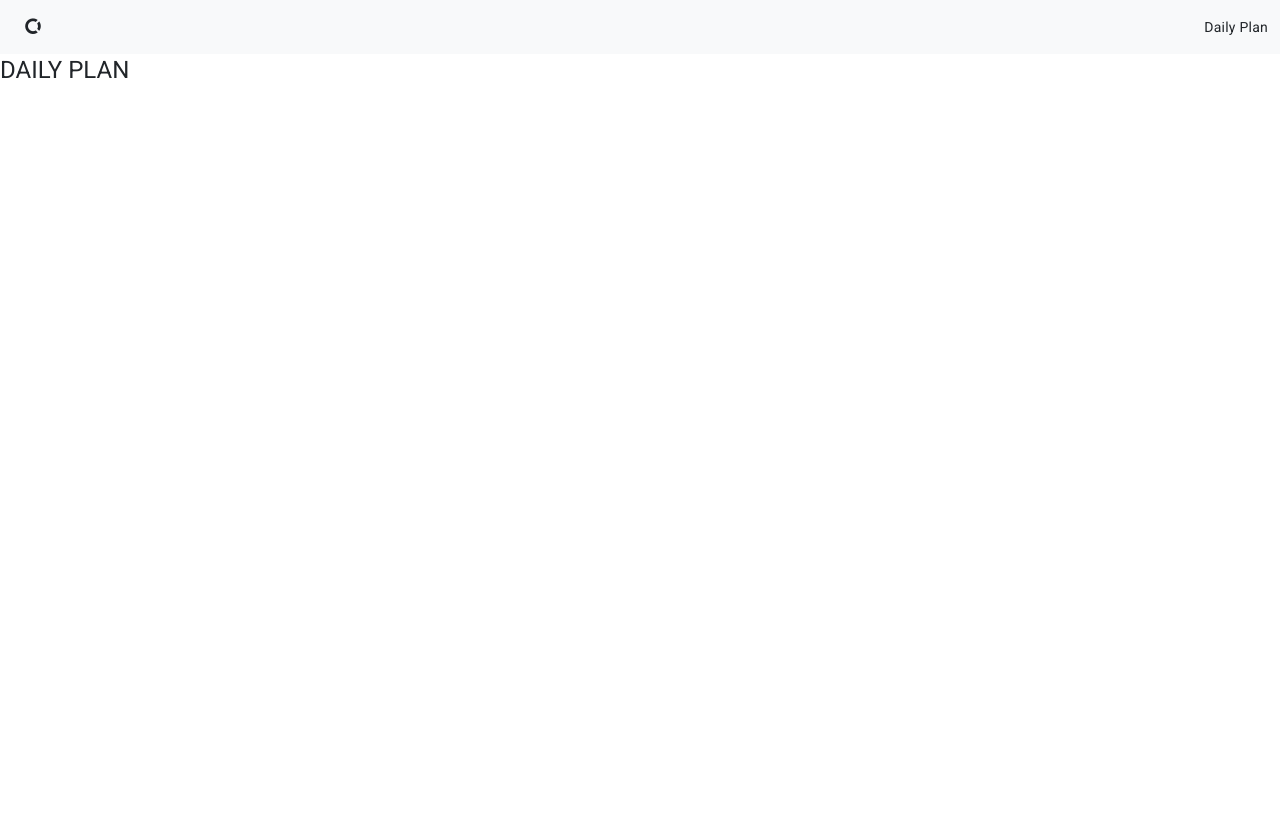
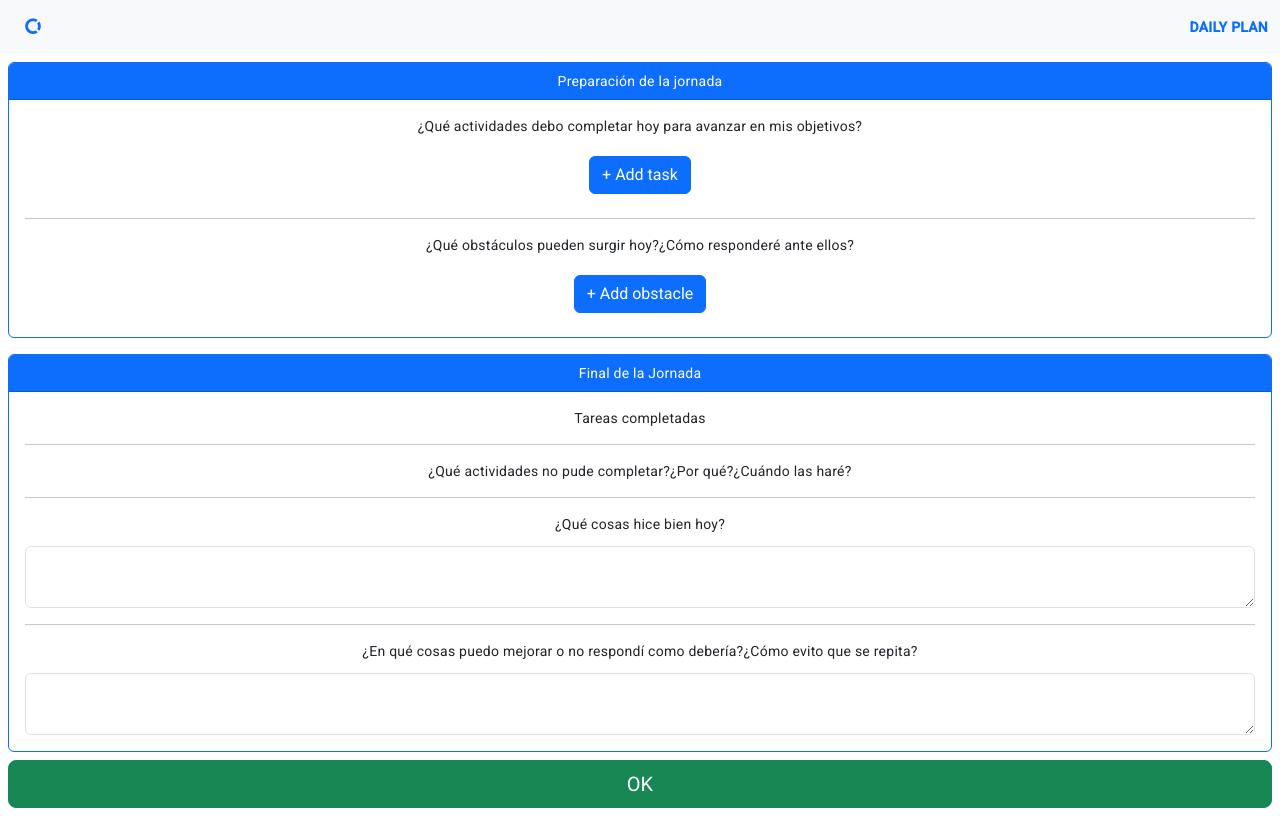
Before and after one commit to N0M4D-D3V/stoic-manager, an Angular app: page /schedule/daily-plan in a window 1280 px wide. Built offline with nearby package versions, Linux system fonts and the light colour scheme.

Commit message:
<> estoy to lokoh vroh <>

```diff
--- a/src/app/pages/schedule/modules/daily/daily-plan.component.html
+++ b/src/app/pages/schedule/modules/daily/daily-plan.component.html
@@ -1 +1,78 @@
-<h1>DAILY PLAN</h1>
+<div class="p-2">
+  <div class="card border-primary text-center">
+    <div class="card-header text-bg-primary">Preparación de la jornada</div>
+    <div class="card-body" [formGroup]="preform">
+      <p>¿Qué actividades debo completar hoy para avanzar en mis objetivos?</p>
+      <button class="btn btn-primary my-2" (click)="addTask()">
+        + Add task
+      </button>
+      <div formArrayName="tasks">
+        <input
+          *ngFor="let task of tasks?.controls; let i = index"
+          class="form-control my-1"
+          placeholder="Task title..."
+          type="text"
+          [formControlName]="i"
+        />
+      </div>
+      <hr />
+
+      <p>¿Qué obstáculos pueden surgir hoy?¿Cómo responderé ante ellos?</p>
+      <button class="btn btn-primary my-2" (click)="addObstacle()">
+        + Add obstacle
+      </button>
+      <div formArrayName="obstacles">
+        <input
+          *ngFor="let obstacle of obstacles?.controls; let i = index"
+          class="form-control my-1"
+          placeholder="Obstacle title..."
+          type="text"
+          [formControlName]="i"
+        />
+      </div>
+    </div>
+  </div>
+
+  <div class="card border-primary text-center mt-3">
+    <div class="card-header text-bg-primary">Final de la Jornada</div>
+    <div class="card-body" [formGroup]="postform">
+      <p>Tareas completadas</p>
+      <div formArrayName="completed">
+        <input
+          *ngFor="let task of completed?.controls; let i = index"
+          class="form-control my-1"
+          placeholder="Obstacle"
+          type="text"
+          [formControlName]="i"
+        />
+      </div>
+      <hr />
+
+      <p>¿Qué actividades no pude completar?¿Por qué?¿Cuándo las haré?</p>
+      <div formArrayName="uncompleted">
+        <input
+          *ngFor="let task of uncompleted?.controls; let i = index"
+          class="form-control my-1"
+          placeholder="Obstacle"
+          type="text"
+          [formControlName]="i"
+        />
+      </div>
+      <hr />
+
+      <p>¿Qué cosas hice bien hoy?</p>
+      <textarea class="form-control" formControlName="welldone"></textarea>
+      <hr />
+
+      <p>
+        ¿En qué cosas puedo mejorar o no respondí como debería?¿Cómo evito que
+        se repita?
+      </p>
+      <textarea class="form-control" formControlName="wrongdone"></textarea>
+    </div>
+  </div>
+
+  <button class="btn btn-lg btn-success w-100 mt-2" (click)="onCompleted()">
+    OK
+  </button>
+</div>
--- a/src/app/pages/schedule/modules/daily/daily-plan.component.ts
+++ b/src/app/pages/schedule/modules/daily/daily-plan.component.ts
@@ -1,7 +1,56 @@
-import { Component } from '@angular/core';
+import { Component, OnInit } from '@angular/core';
+import { FormArray, FormBuilder, FormGroup } from '@angular/forms';
 
 @Component({
   selector: 'app-daily-plan',
   templateUrl: './daily-plan.component.html',
 })
-export class DailyPlanComponent {}
+export class DailyPlanComponent implements OnInit {
+  public preform!: FormGroup;
+
+  public postform!: FormGroup;
+
+  public get tasks(): FormArray {
+    return this.preform.get('tasks') as FormArray;
+  }
+
+  public get obstacles(): FormArray {
+    return this.preform.get('obstacles') as FormArray;
+  }
+
+  public get completed(): FormArray {
+    return this.postform.get('completed') as FormArray;
+  }
+
+  public get uncompleted(): FormArray {
+    return this.postform.get('uncompleted') as FormArray;
+  }
+
+  constructor(private readonly fb: FormBuilder) {}
+
+  ngOnInit(): void {
+    this.preform = this.fb.group({
+      tasks: this.fb.array([]),
+      obstacles: this.fb.array([]),
+    });
+    this.postform = this.fb.group({
+      welldone: [],
+      wrongdone: [],
+      completed: this.fb.array([]),
+      uncompleted: this.fb.array([]),
+    });
+  }
+
+  public addTask(): void {
+    this.tasks.push(this.fb.control(''));
+  }
+
+  public addObstacle(): void {
+    this.obstacles.push(this.fb.control(''));
+  }
+
+  public onCompleted(): void {
+    console.log(this.preform.value);
+    console.log(this.postform.value);
+  }
+}
--- a/src/app/pages/schedule/schedule.module.ts
+++ b/src/app/pages/schedule/schedule.module.ts
@@ -4,6 +4,8 @@ import { SharedModule } from 'src/app/shared/shared.module';
 import { DailyPlanComponent } from './modules/daily/daily-plan.component';
 import { OneWeekPlanComponent } from './modules/one-week/one-week-plan.component';
 import { TwelveWeeksPlanComponent } from './modules/twelve-weeks/twelve-weeks-plan.component';
+import { CommonModule } from '@angular/common';
+import { ReactiveFormsModule } from '@angular/forms';
 
 @NgModule({
   declarations: [
@@ -13,7 +15,7 @@ import { TwelveWeeksPlanComponent } from './modules/twelve-weeks/twelve-weeks-pl
     TwelveWeeksPlanComponent,
   ],
   exports: [SchedulePage],
-  imports: [SharedModule],
+  imports: [CommonModule, ReactiveFormsModule, SharedModule],
   providers: [],
   bootstrap: [],
 })
--- a/src/app/pages/task-tracker/task-tracker.page.html
+++ b/src/app/pages/task-tracker/task-tracker.page.html
@@ -2,7 +2,7 @@
   <mat-tab label="Objetives">
     <ng-template matTabContent><app-objetives></app-objetives></ng-template>
   </mat-tab>
-  <mat-tab label="Dailies">
+  <mat-tab label="Tasks">
     <ng-template matTabContent><app-dailies></app-dailies></ng-template>
   </mat-tab>
 </mat-tab-group>
--- a/src/app/shared/components/toolbar/toolbar.component.html
+++ b/src/app/shared/components/toolbar/toolbar.component.html
@@ -1,7 +1,7 @@
 <nav class="navbar bg-body-tertiary sticky-top">
   <div class="container-fluid">
     <button
-      class="btn"
+      class="btn text-primary"
       type="button"
       data-bs-toggle="offcanvas"
       data-bs-target="#toggleMenu"
@@ -10,7 +10,9 @@
       <i class="bi bi-opencollective"></i>
     </button>
 
-    <span>{{ title | titlecase }}</span>
+    <span class="text-primary"
+      ><b>{{ title | uppercase }}</b></span
+    >
   </div>
 </nav>
 
--- a/src/app/shared/interfaces/card.interface.ts
+++ b/src/app/shared/interfaces/card.interface.ts
@@ -8,6 +8,8 @@ export interface CardConfig {
   link?: string;
   editable?: boolean;
   bootstrap?: string;
+
+  schedule?: Date;
 }
 
 export enum CardType {
--- a/src/app/shared/interfaces/task.interface.ts
+++ /dev/null
@@ -1 +0,0 @@
-export interface Task {}
```
